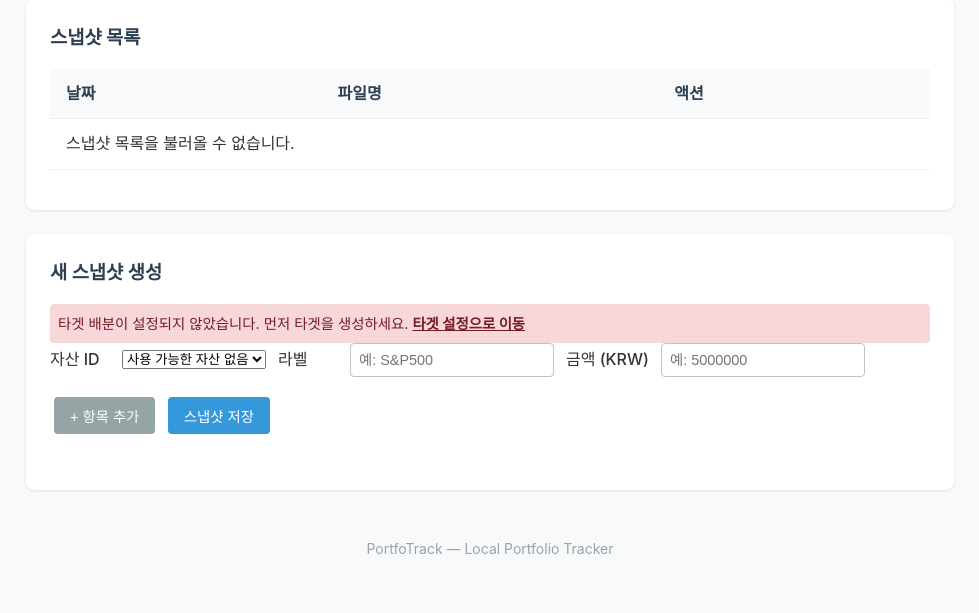
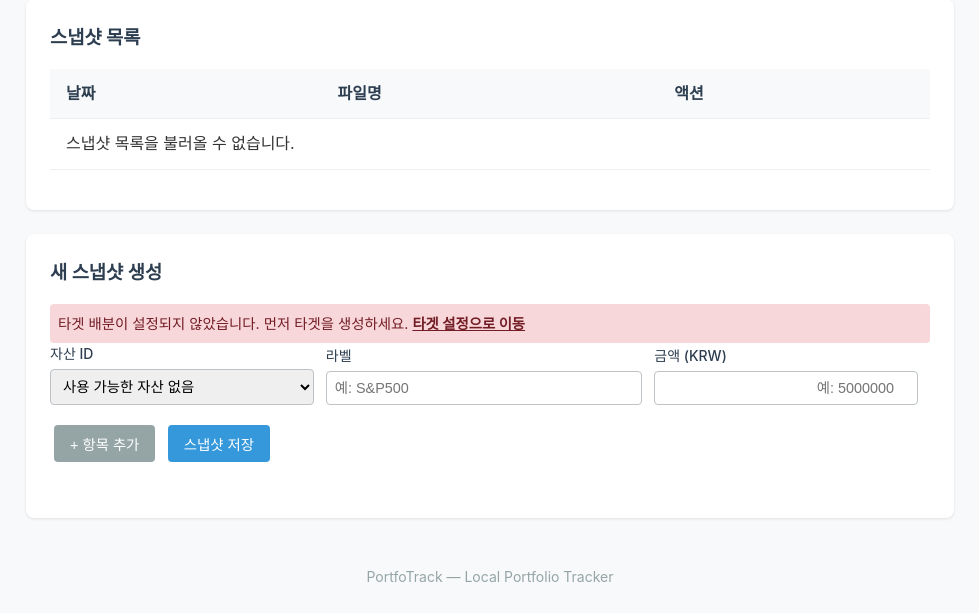
Before and after one commit to kwjinwoo/PortfoTrack, a Flask app: page /snapshots in a window 1280 px wide. Shown: the part 187-800 px from the top of the page, without its empty margins (150-1129 px from the left). Run offline with Flask 3, Linux system fonts and the light colour scheme.

Commit message:
feat(web): densify snapshot item forms

```diff
--- a/src/portfotrack/web/static/css/styles.css
+++ b/src/portfotrack/web/static/css/styles.css
@@ -324,16 +324,32 @@ th {
   flex-wrap: wrap;
 }
 
+.snapshot-item-row {
+  display: grid;
+  grid-template-columns: minmax(150px, 1fr) minmax(180px, 1.2fr) minmax(150px, 1fr) auto;
+  align-items: end;
+}
+
 .item-row label {
   font-weight: 500;
   min-width: 60px;
 }
 
-.item-row input {
+.item-row input,
+.item-row select {
   padding: 0.5rem;
   border: 1px solid #bdc3c7;
   border-radius: 4px;
   font-size: 0.9rem;
+}
+
+.amount-input {
+  text-align: right;
+}
+
+.row-action {
+  display: flex;
+  align-items: center;
 }
 
 /* Buttons */
@@ -517,4 +533,12 @@ th {
   .report-judgement {
     grid-template-columns: 1fr;
   }
+
+  .snapshot-item-row {
+    grid-template-columns: 1fr;
+  }
+
+  .row-action {
+    align-items: flex-start;
+  }
 }
--- a/src/portfotrack/web/static/js/snapshots-ui.js
+++ b/src/portfotrack/web/static/js/snapshots-ui.js
@@ -211,17 +211,25 @@ function setupAddItemButton() {
   btn.addEventListener("click", function () {
     const container = document.getElementById("snapshot-items-container");
     const row = document.createElement("div");
-    row.className = "item-row";
+    row.className = "item-row snapshot-item-row";
     row.innerHTML = `
+      <div class="form-group">
         <label>자산 ID</label>
         <select name="asset_id" required>
           ${_buildAssetOptions()}
         </select>
+      </div>
+      <div class="form-group">
         <label>라벨</label>
         <input type="text" name="label" required placeholder="예: S&P500">
+      </div>
+      <div class="form-group">
         <label>금액 (KRW)</label>
-      <input type="number" name="amount" required placeholder="예: 5000000">
-      <button type="button" class="btn btn-small btn-danger" onclick="this.parentElement.remove()">삭제</button>
+        <input class="amount-input" type="number" name="amount" inputmode="numeric" required placeholder="예: 5000000">
+      </div>
+      <div class="row-action">
+        <button type="button" class="btn btn-small btn-danger" onclick="this.closest('.item-row').remove()">삭제</button>
+      </div>
     `;
     container.appendChild(row);
   });
@@ -254,14 +262,22 @@ async function editSnapshot(date) {
     container.innerHTML = data.items
       .map(
         (item) => `
-      <div class="item-row">
+      <div class="item-row snapshot-item-row">
+        <div class="form-group">
           <label>자산 ID</label>
           <select name="asset_id" required>${_buildAssetOptionsWithSelected(item.asset_id)}</select>
+        </div>
+        <div class="form-group">
           <label>라벨</label>
           <input type="text" name="label" required value="${item.label}">
+        </div>
+        <div class="form-group">
           <label>금액 (KRW)</label>
-        <input type="number" name="amount" required value="${item.amount}">
-        <button type="button" class="btn btn-small btn-danger" onclick="this.parentElement.remove()">삭제</button>
+          <input class="amount-input" type="number" name="amount" inputmode="numeric" required value="${item.amount}">
+        </div>
+        <div class="row-action">
+          <button type="button" class="btn btn-small btn-danger" onclick="this.closest('.item-row').remove()">삭제</button>
+        </div>
       </div>
     `
       )
@@ -295,15 +311,23 @@ function setupEditButtons() {
   document.getElementById("edit-add-item-btn").addEventListener("click", function () {
     const container = document.getElementById("edit-items-container");
     const row = document.createElement("div");
-    row.className = "item-row";
+    row.className = "item-row snapshot-item-row";
     row.innerHTML = `
+      <div class="form-group">
         <label>자산 ID</label>
         <select name="asset_id" required>${_buildAssetOptions()}</select>
+      </div>
+      <div class="form-group">
         <label>라벨</label>
         <input type="text" name="label" required placeholder="예: S&P500">
+      </div>
+      <div class="form-group">
         <label>금액 (KRW)</label>
-      <input type="number" name="amount" required placeholder="예: 5000000">
-      <button type="button" class="btn btn-small btn-danger" onclick="this.parentElement.remove()">삭제</button>
+        <input class="amount-input" type="number" name="amount" inputmode="numeric" required placeholder="예: 5000000">
+      </div>
+      <div class="row-action">
+        <button type="button" class="btn btn-small btn-danger" onclick="this.closest('.item-row').remove()">삭제</button>
+      </div>
     `;
     container.appendChild(row);
   });
--- a/src/portfotrack/web/templates/snapshots.html
+++ b/src/portfotrack/web/templates/snapshots.html
@@ -32,15 +32,21 @@
     </div>
     <form id="create-snapshot-form">
       <div id="snapshot-items-container">
-        <div class="item-row">
+        <div class="item-row snapshot-item-row">
+          <div class="form-group">
             <label>자산 ID</label>
             <select name="asset_id" required>
               <option value="">로딩 중...</option>
             </select>
+          </div>
+          <div class="form-group">
             <label>라벨</label>
             <input type="text" name="label" required placeholder="예: S&P500">
+          </div>
+          <div class="form-group">
             <label>금액 (KRW)</label>
-          <input type="number" name="amount" required placeholder="예: 5000000">
+            <input class="amount-input" type="number" name="amount" inputmode="numeric" required placeholder="예: 5000000">
+          </div>
         </div>
       </div>
       <button type="button" id="add-item-btn" class="btn btn-secondary">+ 항목 추가</button>
```
Also changed, not shown: tests/web/test_pages.py (+13 -0 lines). Lines whose indentation alone changed are shown as unchanged.
